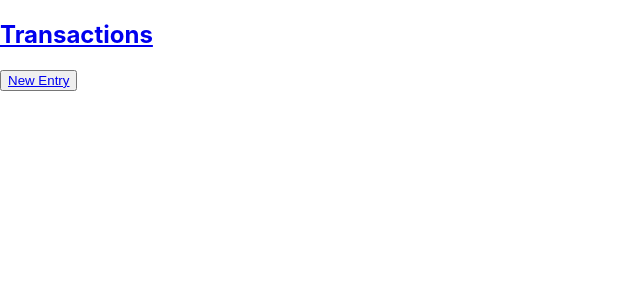
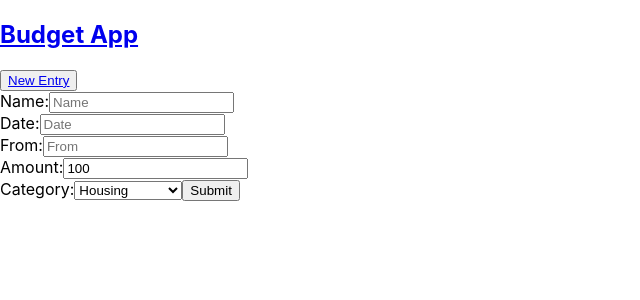
Before and after one commit to Jorge-Carrera/budget-app-frontend, a React (Create React App) app: page /transactions/new in a window 1280 px wide. Shown: the top 300 px of the page, without its empty margins (0-640 px from the left). Built offline with nearby package versions, Linux system fonts and the light colour scheme; no server answers.

Commit message:
adds show, home, index, delete pages and components

```diff
--- a/src/App.js
+++ b/src/App.js
@@ -1,19 +1,28 @@
-import React from 'react'
-import {BrowserRouter as Router, Routes, Route} from 'react-router-dom'
+import React from "react";
+import { BrowserRouter as Router, Routes, Route } from "react-router-dom";
 
-import NavBar from './Components/NavBar'
+import NavBar from "./Components/NavBar";
+import Home from "./Pages/Home";
+import Index from "./Pages/Index";
+import New from "./Pages/New";
+import Show from "./Pages/Show";
 
 function App() {
   return (
     <div>
       <Router>
-        <NavBar/>
+        <NavBar />
         <main>
-
+          <Routes>
+            <Route path="/" element={<Home />}></Route>
+            <Route path="/transactions" element={<Index />}></Route>
+            <Route path="/transactions/new" element={<New />}></Route>
+            <Route path="/transactions/:index" element={<Show />}></Route>
+          </Routes>
         </main>
       </Router>
     </div>
-  )
+  );
 }
 
-export default App
+export default App;
--- a/src/Components/NavBar.js
+++ b/src/Components/NavBar.js
@@ -6,7 +6,7 @@ export default function NavBar() {
   return (
     <nav>
       <h1>
-        <Link to="/transactions"> Transactions </Link>
+        <Link to="/transactions"> Budget App </Link>
       </h1>
       <button>
         <Link to='/transactions/new'> New Entry </Link>
--- /dev/null
+++ b/src/Components/NewEntryForm.js
@@ -0,0 +1,91 @@
+import { useState } from 'react'
+import { useNavigate } from 'react-router-dom'
+import axios from 'axios'
+const API = process.env.REACT_APP_API_URL;
+
+
+export default function NewEntryForm() {
+  const navigate = useNavigate();
+
+  const addNewEntry = () => {
+    axios
+      .post(`${API}/transactions`, transaction)
+      .then((res) => navigate('/transactions'))
+      .catch(err => console.log(err))
+  }
+
+  const [transaction, setTransaction] = useState({
+    item_name: '',
+    amount: 100,
+    date: '',
+    from: '',
+    category: ''
+  });
+
+  const handleChange = (e) => {
+    setTransaction({ ...transaction, [e.target.id]: e.target.value})
+  }
+
+  const handleSubmit = (e) => {
+    e.preventDefault();
+    addNewEntry();
+  }
+
+
+  return (
+    <div>
+      <form onSubmit={handleSubmit}>
+        <label>Name:</label>
+        <input
+          id="item_name"
+          value={transaction.item_name}
+          type="text"
+          onChange={handleChange}
+          placeholder="Name"
+          required
+        />
+        <br/>
+        <label>Date:</label>
+        <input
+          id="date"
+          type="text"
+          required
+          value={transaction.date}
+          placeholder="Date"
+          onChange={handleChange}
+        />
+         <br/>
+        <label>From:</label>
+        <input
+          id="from"
+          type="text"
+          name="post"
+          value={transaction.from}
+          placeholder="From"
+          onChange={handleChange}
+        />
+         <br/>
+        <label>Amount:</label>
+        <input
+          id="amount"
+          name="amount"
+          type="number"
+          placeholder='Amount'
+          value={transaction.amount}
+          onChange={handleChange}
+        />
+        <br />
+        <label>Category:</label>
+        <select value={transaction.category} id='category' onChange={handleChange} >
+          <option value='housing'>Housing</option>
+          <option value='Income'>Income</option>
+          <option value='transportation'>Transportation</option>
+          <option value='food'>Food</option>
+          <option value='utilities'>Utilities</option>
+          <option value='entertainment'>Entertainment</option>
+        </select>
+        <input type="submit" />
+      </form>
+    </div>
+  )
+}
--- /dev/null
+++ b/src/Components/Transaction.js
@@ -0,0 +1,25 @@
+import React from "react";
+import { Link } from 'react-router-dom'
+
+export default function Transaction({ txn, i }) {
+  return (
+    <tr>
+      <td>
+        <p>{txn.date}</p>
+      </td>
+      <td>
+        <p> {txn.item_name}</p>
+      </td>
+      <td>
+        <p>$ {txn.amount}</p>
+      </td>
+      <td>
+        <p>{txn.category}</p>
+      </td>
+      <td>
+      <Link to={`/transactions/${i}`}> More Info</Link>
+      </td>
+    </tr>
+
+  );
+}
--- /dev/null
+++ b/src/Components/TransactionShow.js
@@ -0,0 +1,44 @@
+import { useState, useEffect } from "react";
+import {Link, useParams, useNavigate} from 'react-router-dom'
+import axios from "axios";
+const API = process.env.REACT_APP_API_URL;
+
+export default function TransactionShow() {
+  const [transaction, setTransaction] = useState({});
+  const { index } = useParams();
+  const navigate = useNavigate();
+
+  useEffect(() => {
+    axios
+      .get(`${API}/transactions/${index}`)
+      .then((res) => setTransaction(res.data))
+      .catch(err => console.log(err))
+  }, [index]);
+
+  const handleDelete = () => {
+    axios
+      .delete(`${API}/transactions/${index}`)
+      .then((res) => navigate('/transactions'))
+      .catch(err => console.log(err))
+  }
+
+  return (
+    <div>
+      <h2>Name: {transaction.item_name}</h2>
+      <ul>
+        <li>Amount: ${transaction.amount}</li>
+        <li>Date: {transaction.date}</li>
+        <li>From: {transaction.from}</li>
+        <li>Category: {transaction.category}</li>
+      </ul>
+      <section>
+        <Link to={`/transactions`}>
+          <button>Back</button>
+        </Link>
+      </section>
+      <section>
+        <button onClick={handleDelete}>Delete Entry</button>
+      </section>
+    </div>
+  )
+}
--- /dev/null
+++ b/src/Components/Transactions.js
@@ -0,0 +1,38 @@
+import { useState, useEffect } from "react";
+import axios from "axios";
+import Transaction from "./Transaction";
+const API = process.env.REACT_APP_API_URL;
+
+export default function Transactions() {
+  const [TXNS, setTXNS] = useState([]);
+  const [total, setTotal] = useState(0);
+
+  useEffect(() => {
+    axios
+      .get(`${API}/transactions`)
+      .then((res) => setTXNS(res.data))
+      .catch((e) => console.log(e))
+  }, [])
+
+
+  return (
+    <div className="transactions">
+      <section>
+        <h1>Total: ${total}</h1>
+        <table>
+        <thead>
+          <th>Date</th>
+          <th>Item Name</th>
+          <th>Amount</th>
+          <th>Category</th>
+        </thead>
+        <tbody>
+        {TXNS.map((txn, index) => {
+          return <Transaction key={index} txn={txn} i={index} />
+        })}
+        </tbody>
+        </table>
+      </section>
+    </div>
+  );
+}
--- /dev/null
+++ b/src/Pages/Home.js
@@ -0,0 +1,9 @@
+import React from 'react'
+
+export default function Home() {
+  return (
+    <div>
+      <h1>Gain Control of Your Money</h1>
+    </div>
+  )
+}
--- /dev/null
+++ b/src/Pages/Index.js
@@ -0,0 +1,10 @@
+import React from 'react'
+import Transactions from '../Components/Transactions'
+
+export default function Index() {
+  return (
+    <div className='Index'>
+      <Transactions/>
+    </div>
+  )
+}
--- /dev/null
+++ b/src/Pages/New.js
@@ -0,0 +1,9 @@
+import NewEntryForm from "../Components/NewEntryForm"
+
+export default function New() {
+  return (
+    <div className="New">
+      <NewEntryForm/>
+    </div>
+  )
+}
--- /dev/null
+++ b/src/Pages/Show.js
@@ -0,0 +1,9 @@
+import TransactionShow from "../Components/TransactionShow"
+
+export default function Show() {
+  return (
+    <div>
+      <TransactionShow />
+    </div>
+  )
+}
```
